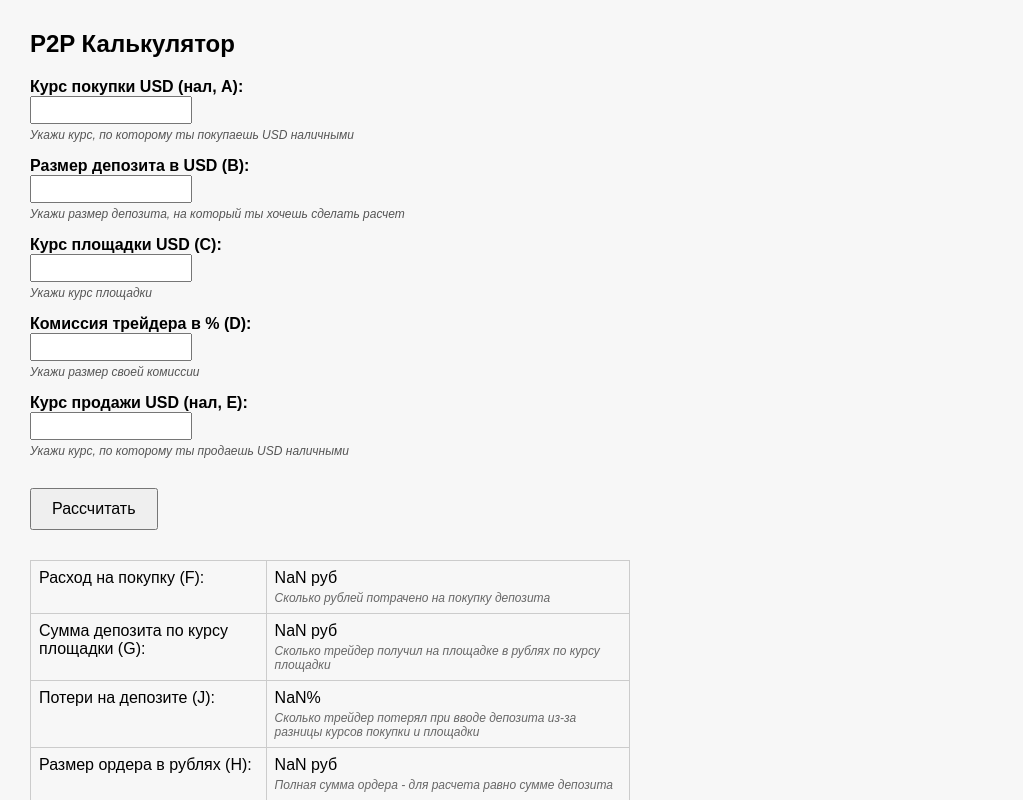
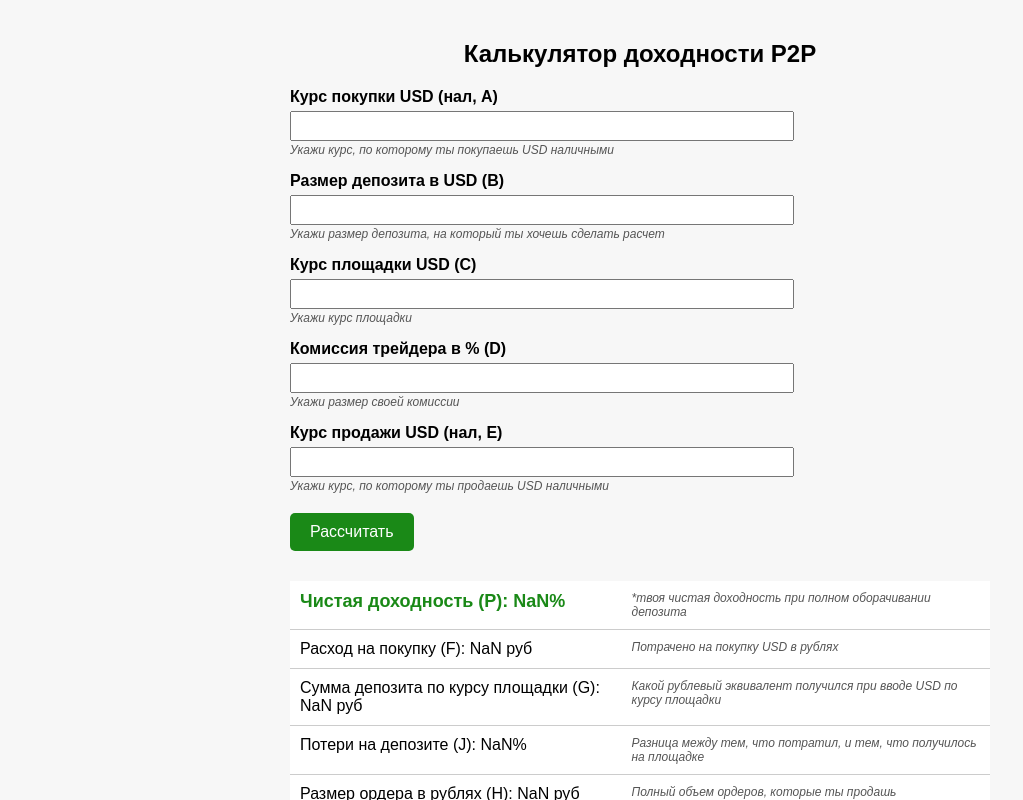
Before and after one commit to kirniv/p2p-calculator, a plain HTML site: page index.html in a window 1280 px wide. Both pictures are taken after a click on the button "Рассчитать". Shown: the top 800 px of the page, without its empty margins (0-1023 px from the left). Drawn offline with Linux system fonts and the light colour scheme.

Commit message:
Update index.html

```diff
--- a/index.html
+++ b/index.html
@@ -1,14 +1,19 @@
 <!DOCTYPE html>
 <html lang="ru">
 <head>
-  <meta charset="UTF-8" />
-  <meta name="viewport" content="width=device-width, initial-scale=1.0"/>
-  <title>P2P Калькулятор</title>
+  <meta charset="UTF-8">
+  <title>P2P Доходность</title>
   <style>
     body {
       font-family: Arial, sans-serif;
-      margin: 30px;
+      padding: 20px;
+      max-width: 700px;
+      margin: auto;
       background-color: #f7f7f7;
+    }
+
+    h2 {
+      text-align: center;
     }
 
     label {
@@ -17,111 +22,164 @@
       font-weight: bold;
     }
 
-    input[type="number"] {
-      width: 150px;
-      padding: 4px;
+    input[type="number"], input[type="text"] {
+      width: 70%;
+      padding: 5px;
       font-size: 14px;
-      margin-bottom: 4px;
+      margin-top: 5px;
     }
 
     .comment {
       font-size: 12px;
       font-style: italic;
       color: #555;
-      margin-bottom: 10px;
+      margin-top: 2px;
+    }
+
+    table {
+      width: 100%;
+      border-collapse: collapse;
+      margin-top: 25px;
+      background-color: #fff;
+    }
+
+    th, td {
+      text-align: left;
+      padding: 10px;
+      border-bottom: 1px solid #ccc;
+      vertical-align: top;
+    }
+
+    .highlight {
+      font-weight: bold;
+      color: #1a8917;
+      font-size: 18px;
+    }
+
+    .result-comment {
+      font-size: 12px;
+      font-style: italic;
+      color: #555;
+    }
+
+    #results {
+      margin-top: 30px;
     }
 
     button {
       margin-top: 20px;
       padding: 10px 20px;
       font-size: 16px;
+      background-color: #1a8917;
+      color: white;
+      border: none;
+      border-radius: 5px;
+      cursor: pointer;
     }
 
-    table {
-      margin-top: 30px;
-      border-collapse: collapse;
-      width: 100%;
-      max-width: 600px;
-    }
-
-    table, th, td {
-      border: 1px solid #ccc;
-    }
-
-    td {
-      padding: 8px;
-      vertical-align: top;
-    }
-
-    .result-comment {
-      font-size: 12px;
-      font-style: italic;
-      color: #666;
-      margin-top: 4px;
+    button:hover {
+      background-color: #146c13;
     }
   </style>
 </head>
 <body>
 
-  <h2>P2P Калькулятор</h2>
+  <h2>Калькулятор доходности P2P</h2>
 
-  <label for="A">Курс покупки USD (нал, A):</label>
-  <input type="number" id="A" step="0.01">
+  <label for="A">Курс покупки USD (нал, A)</label>
+  <input type="text" id="A">
   <div class="comment">Укажи курс, по которому ты покупаешь USD наличными</div>
 
-  <label for="B">Размер депозита в USD (B):</label>
-  <input type="number" id="B" step="0.01">
+  <label for="B">Размер депозита в USD (B)</label>
+  <input type="text" id="B">
   <div class="comment">Укажи размер депозита, на который ты хочешь сделать расчет</div>
 
-  <label for="C">Курс площадки USD (C):</label>
-  <input type="number" id="C" step="0.01">
+  <label for="C">Курс площадки USD (C)</label>
+  <input type="text" id="C">
   <div class="comment">Укажи курс площадки</div>
 
-  <label for="D">Комиссия трейдера в % (D):</label>
-  <input type="number" id="D" step="0.01">
+  <label for="D">Комиссия трейдера в % (D)</label>
+  <input type="text" id="D">
   <div class="comment">Укажи размер своей комиссии</div>
 
-  <label for="E">Курс продажи USD (нал, E):</label>
-  <input type="number" id="E" step="0.01">
+  <label for="E">Курс продажи USD (нал, E)</label>
+  <input type="text" id="E">
   <div class="comment">Укажи курс, по которому ты продаешь USD наличными</div>
 
   <button onclick="calculate()">Рассчитать</button>
 
-  <div id="result"></div>
+  <div id="results"></div>
 
   <script>
+    function normalizeInput(id) {
+      return parseFloat(document.getElementById(id).value.trim().replace(",", "."));
+    }
+
     function calculate() {
-      const A = parseFloat(document.getElementById("A").value);
-      const B = parseFloat(document.getElementById("B").value);
-      const C = parseFloat(document.getElementById("C").value);
-      const D = parseFloat(document.getElementById("D").value) / 100;
-      const E = parseFloat(document.getElementById("E").value);
+      let A = normalizeInput("A");
+      let B = normalizeInput("B");
+      let C = normalizeInput("C");
+      let D = normalizeInput("D") / 100;
+      let E = normalizeInput("E");
 
-      const F = A * B;
-      const G = B * C;
-      const J = G / F - 1;
-      const H = G;
-      const I = H / C;
-      const K = H * D;
-      const L = K / C;
-      const M = L * E;
-      const N = M + H;
-      const O = N - F;
-      const P = O / F;
+      let F = A * B;
+      let G = B * C;
+      let J = (G / F) - 1;
+      let H = G;
+      let I = H / C;
+      let K = H * D;
+      let L = K / C;
+      let M = L * E;
+      let N = M + H;
+      let O = N - F;
+      let P = O / F;
 
-      document.getElementById("result").innerHTML = `
+      document.getElementById("results").innerHTML = `
         <table>
-          <tr><td>Расход на покупку (F):</td><td>${F.toFixed(2)} руб<br><div class="result-comment">Сколько рублей потрачено на покупку депозита</div></td></tr>
-          <tr><td>Сумма депозита по курсу площадки (G):</td><td>${G.toFixed(2)} руб<br><div class="result-comment">Сколько трейдер получил на площадке в рублях по курсу площадки</div></td></tr>
-          <tr><td>Потери на депозите (J):</td><td>${(J * 100).toFixed(2)}%<br><div class="result-comment">Сколько трейдер потерял при вводе депозита из-за разницы курсов покупки и площадки</div></td></tr>
-          <tr><td>Размер ордера в рублях (H):</td><td>${H.toFixed(2)} руб<br><div class="result-comment">Полная сумма ордера - для расчета равно сумме депозита</div></td></tr>
-          <tr><td>Размер ордера в USD (I):</td><td>${I.toFixed(2)} USD<br><div class="result-comment">Пересчитано в доллары по курсу площадки</div></td></tr>
-          <tr><td>Комиссия в рублях (K):</td><td>${K.toFixed(2)} руб<br><div class="result-comment">Размер комиссии трейдера в рублях</div></td></tr>
-          <tr><td>Комиссия в долларах (L):</td><td>${L.toFixed(2)} USD<br><div class="result-comment">Размер комиссии трейдера в рублях</div></td></tr>
-          <tr><td>Обмен комиссии в рубли (M):</td><td>${M.toFixed(2)} руб<br><div class="result-comment">Сколько получится при продаже комиссии за наличные</div></td></tr>
-          <tr><td>Доход трейдера в рублях (N):</td><td>${N.toFixed(2)} руб<br><div class="result-comment">Доход трейдера с учетом комиссии</div></td></tr>
-          <tr><td>Прибыль (O):</td><td>${O.toFixed(2)} руб<br><div class="result-comment">Разница между доходом и суммой на покупку депозита</div></td></tr>
-          <tr><td>Чистая доходность (P):</td><td>${(P * 100).toFixed(2)}%<br><div class="result-comment">Чистая доходность при полном оборачивании депозита</div></td></tr>
+          <tr>
+            <td class="highlight">Чистая доходность (P): ${(P * 100).toFixed(2)}%</td>
+            <td><div class="result-comment">*твоя чистая доходность при полном оборачивании депозита</div></td>
+          </tr>
+          <tr>
+            <td>Расход на покупку (F): ${F.toFixed(2)} руб</td>
+            <td><div class="result-comment">Потрачено на покупку USD в рублях</div></td>
+          </tr>
+          <tr>
+            <td>Сумма депозита по курсу площадки (G): ${G.toFixed(2)} руб</td>
+            <td><div class="result-comment">Какой рублевый эквивалент получился при вводе USD по курсу площадки</div></td>
+          </tr>
+          <tr>
+            <td>Потери на депозите (J): ${(J * 100).toFixed(2)}%</td>
+            <td><div class="result-comment">Разница между тем, что потратил, и тем, что получилось на площадке</div></td>
+          </tr>
+          <tr>
+            <td>Размер ордера в рублях (H): ${H.toFixed(2)} руб</td>
+            <td><div class="result-comment">Полный объем ордеров, которые ты продашь</div></td>
+          </tr>
+          <tr>
+            <td>Размер ордера в USD (I): ${I.toFixed(2)} USD</td>
+            <td><div class="result-comment">Сколько долларов ты обернул</div></td>
+          </tr>
+          <tr>
+            <td>Комиссия в рублях (K): ${K.toFixed(2)} руб</td>
+            <td><div class="result-comment">Сколько с тебя сняли комиссий на площадке</div></td>
+          </tr>
+          <tr>
+            <td>Комиссия в долларах (L): ${L.toFixed(2)} USD</td>
+            <td><div class="result-comment">Эквивалент комиссии в долларах</div></td>
+          </tr>
+          <tr>
+            <td>Обмен комиссии в рубли (M): ${M.toFixed(2)} руб</td>
+            <td><div class="result-comment">Ты получил эти рубли, продав комиссию в USD</div></td>
+          </tr>
+          <tr>
+            <td>Доход трейдера в рублях (N): ${N.toFixed(2)} руб</td>
+            <td><div class="result-comment">Суммарно все рубли после продаж</div></td>
+          </tr>
+          <tr>
+            <td>Прибыль (O): ${O.toFixed(2)} руб</td>
+            <td><div class="result-comment">Итоговая прибыль по сделке</div></td>
+          </tr>
         </table>
       `;
     }
```
